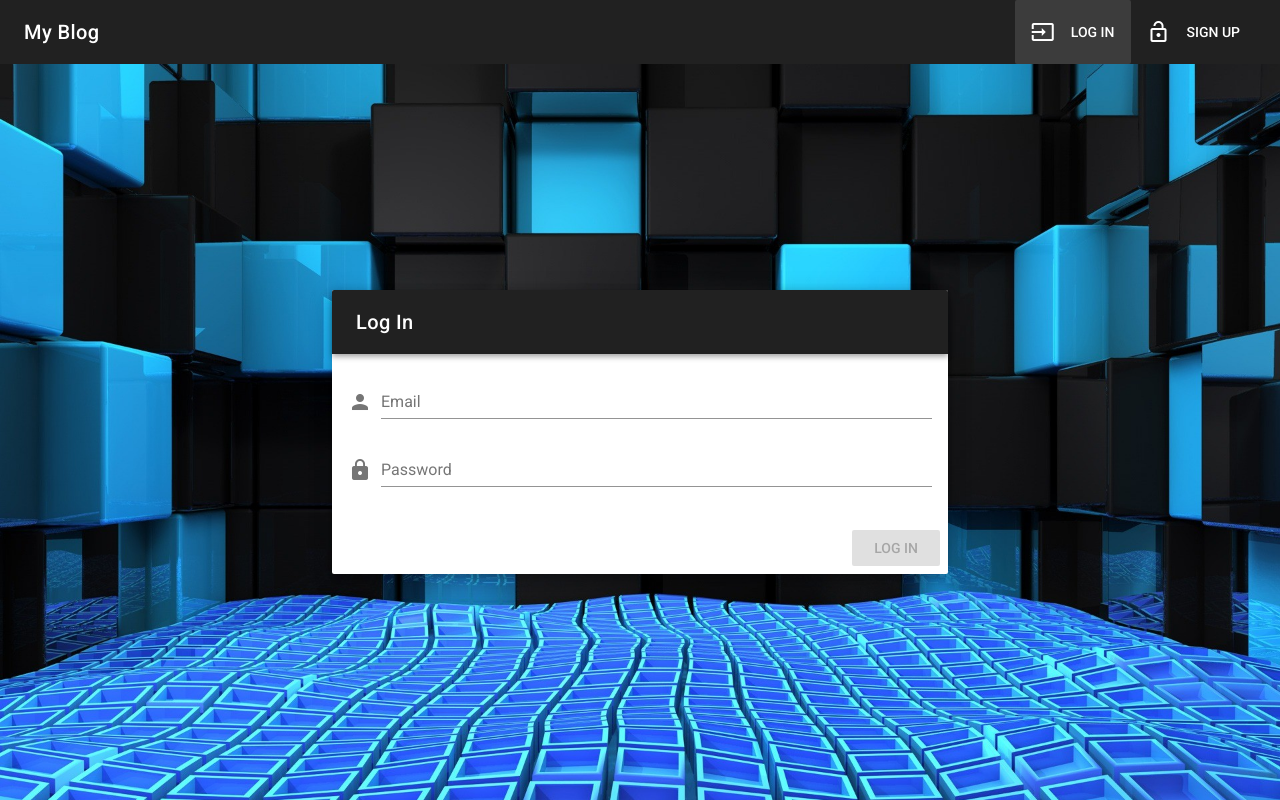
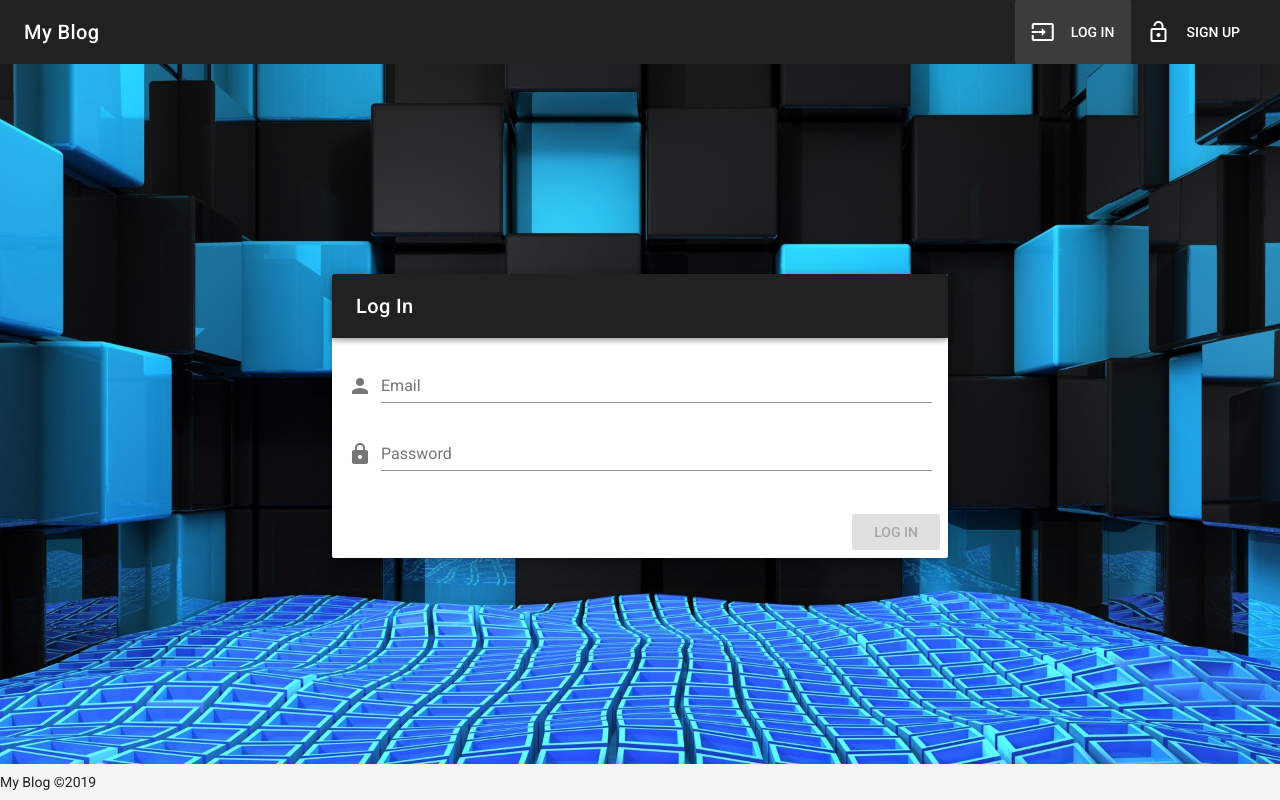
Before and after one commit to FedorkaVitalik/PA-APP, a Vue app: page /login in a window 1280 px wide. Built offline with nearby package versions, Linux system fonts and the light colour scheme; what vuetify-confirm would draw is missing.

Commit message:
add footer

```diff
--- a/src/App.vue
+++ b/src/App.vue
@@ -4,15 +4,18 @@
     <v-content>
       <router-view />
     </v-content>
+    <app-footer></app-footer>
   </v-app>
 </template>
 
 <script>
 import Header from '@/components/Header';
+import Footer from '@/components/Footer';
 
 export default {
   components: {
-    'app-header': Header
+    'app-header': Header,
+    'app-footer': Footer
   }
 };
 </script>
--- /dev/null
+++ b/src/components/Footer.vue
@@ -0,0 +1,14 @@
+<template>
+  <div>
+    <v-footer :fixed="true" app>
+      <span>My Blog &copy;2019</span>
+    </v-footer>
+  </div>
+</template>
+
+<script>
+export default {};
+</script>
+
+<style scoped>
+</style>
```
